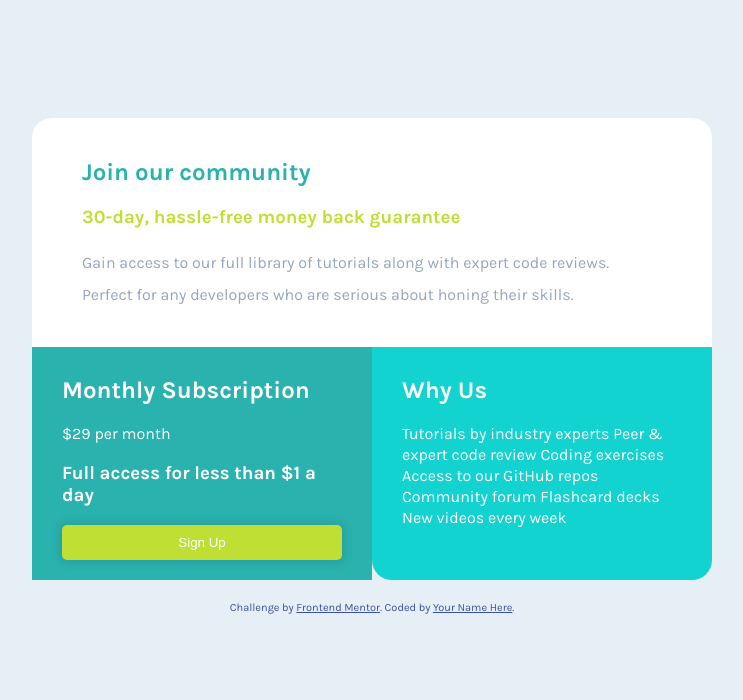
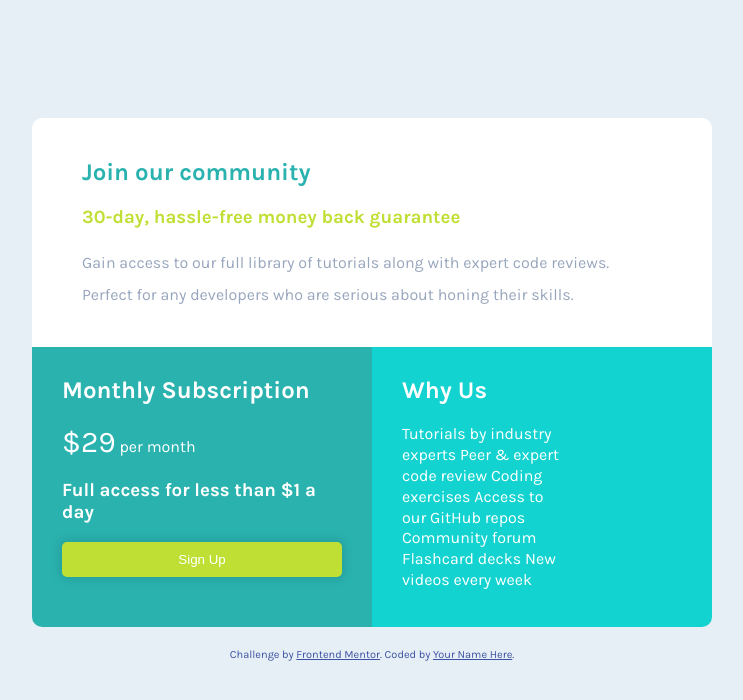
Before and after one commit to Jazaloko/Grid-Price, a plain HTML site: page index.html in a window 1280 px wide. Shown: the whole page, without its empty margins (268-1011 px from the left). Drawn offline with Linux system fonts and the light colour scheme.

Commit message:
Update style.css

```diff
--- a/css/style.css
+++ b/css/style.css
@@ -39,7 +39,7 @@ main{
     background-color: var(--white);
     border: none;
     padding: 1rem 3rem 2rem 3rem;
-    border-radius: 2rem 2rem 0rem 0rem;
+    border-radius: 1rem 1rem 0rem 0rem;
 }
 .header h2{
     color: var(--cyan);
@@ -50,6 +50,9 @@ main{
 .header p{
     color: var(--Grayish-blue);
     line-height: 2;
+}
+span{
+    font-size: 30px;
 }
 .subscription{
     background-color: var(--cyan);
@@ -77,10 +80,12 @@ main{
     padding: 1rem 3rem 2rem 3rem;
     color: var(--white);
     border: none;
-    border-radius: 0rem 0rem 2rem 2rem;
+    border-radius: 0rem 0rem 1rem 1rem;
 }
 .support p{
     line-height: 1.3;
+    text-align: start;
+    padding-right: 12rem;
 }
 
 
@@ -94,38 +99,14 @@ main{
         padding: 2rem 5rem 2rem 5rem;
         grid-column: 1/3;
     }
-
+    .subscription{
+        border-radius: 0rem 0rem 0rem 1rem;
+    }
+    .support{
+        border-radius: 0rem 0rem 1rem 0rem;
+    }
 
 }
-
-
-
-
-
-
-
-
-
-
-
-
-
-
-
-
-
-
-
-
-
-
-
-
-
-
-
-
-
 .attribution, .attribution a{
 font-size: 11px;
 text-align: center;
```
